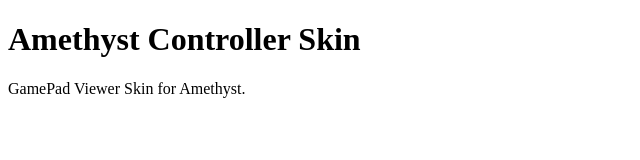
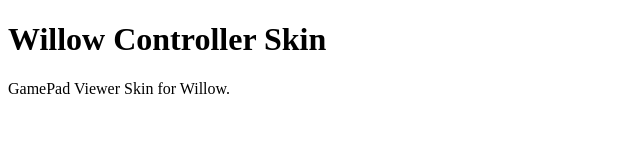
Before and after one commit to imblakeluna/willocontroller, a plain HTML site: page index.html in a window 1280 px wide. Shown: the whole page, without its empty margins (0-640 px from the left). Drawn offline with Linux system fonts and the light colour scheme.

Commit message:
changed filenames

```diff
--- a/edit.css
+++ b/edit.css
@@ -27,7 +27,7 @@
 }
 
 .edit .back, .edit .start {
-    background: url(https://imblakeluna.github.io/willocontroller/start-selectblue.svg);
+    background: url(https://imblakeluna.github.io/willocontroller/start-select.svg);
     width: 33px;
     height: 33px;
     opacity: 0;
--- a/index.html
+++ b/index.html
@@ -1,7 +1,7 @@
 <!DOCTYPE html>
 <html>
 <body>
-<h1>Amethyst Controller Skin</h1>
-<p>GamePad Viewer Skin for Amethyst.</p>
+<h1>Willow Controller Skin</h1>
+<p>GamePad Viewer Skin for Willow.</p>
 </body>
 </html>
```
Also changed, not shown: start-select.svg (renamed from start-selectblue.svg).
